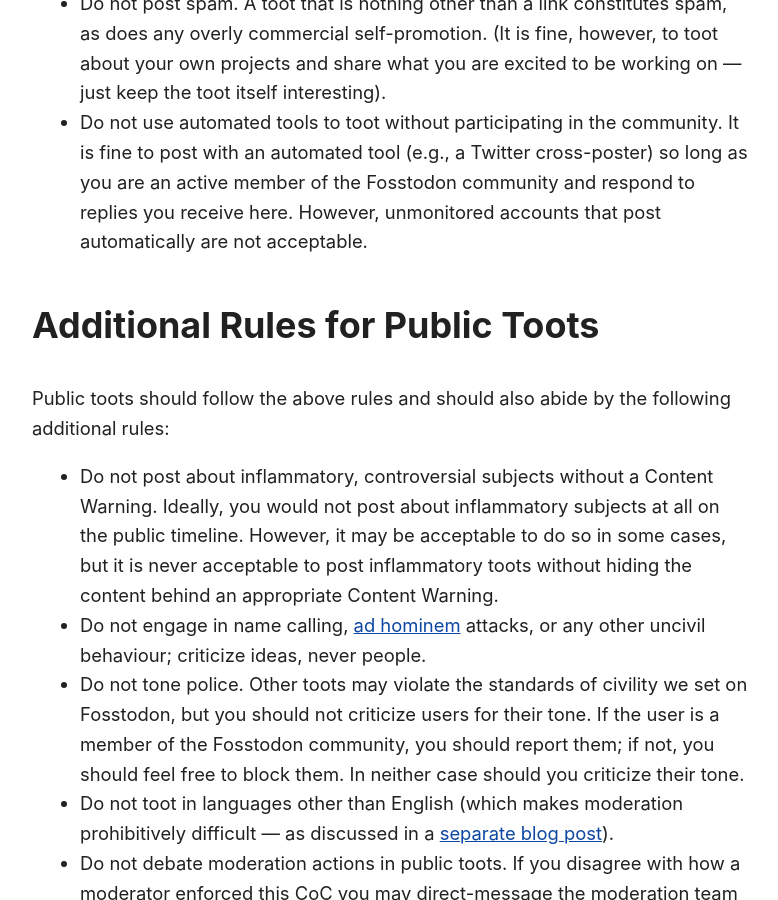
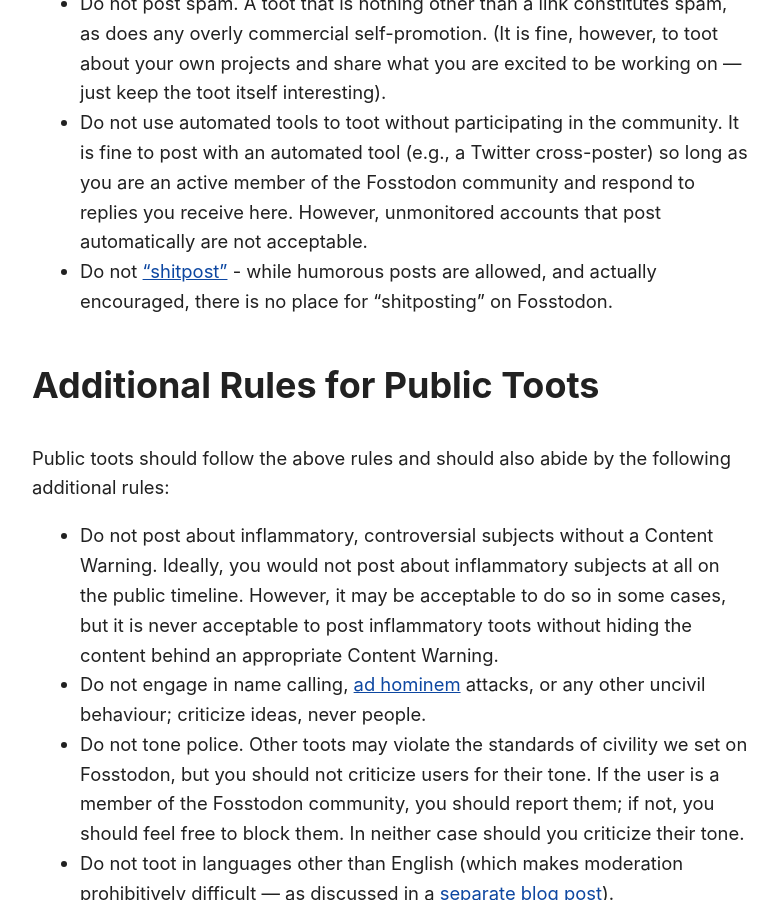
Before and after one commit to fosstodon/hub, a Jekyll site: the page built from coc.md, in a window 1280 px wide and 900 px high, scrolled down 2719 px. Shown: the whole window, without its empty margins (248-1026 px from the left). Built offline with Jekyll 4.4.1, drawn with Linux system fonts in a browser that asks for light colours.

Commit message:
Added "shitpost" entry.

```diff
--- a/coc.md
+++ b/coc.md
@@ -48,6 +48,7 @@ All toots (public and private) should abide by the following rules:
 * Do not post adult content, including pictures containing nudity, or unwelcome sexual attention (including sexualized comments or jokes).
 * Do not post spam. A toot that is nothing other than a link constitutes spam, as does any overly commercial self-promotion. (It is fine, however, to toot about your own projects and share what you are excited to be working on — just keep the toot itself interesting).
 * Do not use automated tools to toot without participating in the community. It is fine to post with an automated tool (e.g., a Twitter cross-poster) so long as you are an active member of the Fosstodon community and respond to replies you receive here. However, unmonitored accounts that post automatically are not acceptable.
+* Do not ["shitpost"](https://en.wikipedia.org/wiki/Shitposting) - while humorous posts are allowed, and actually encouraged, there is no place for "shitposting" on Fosstodon.
 
 ## Additional Rules for Public Toots
 
```
